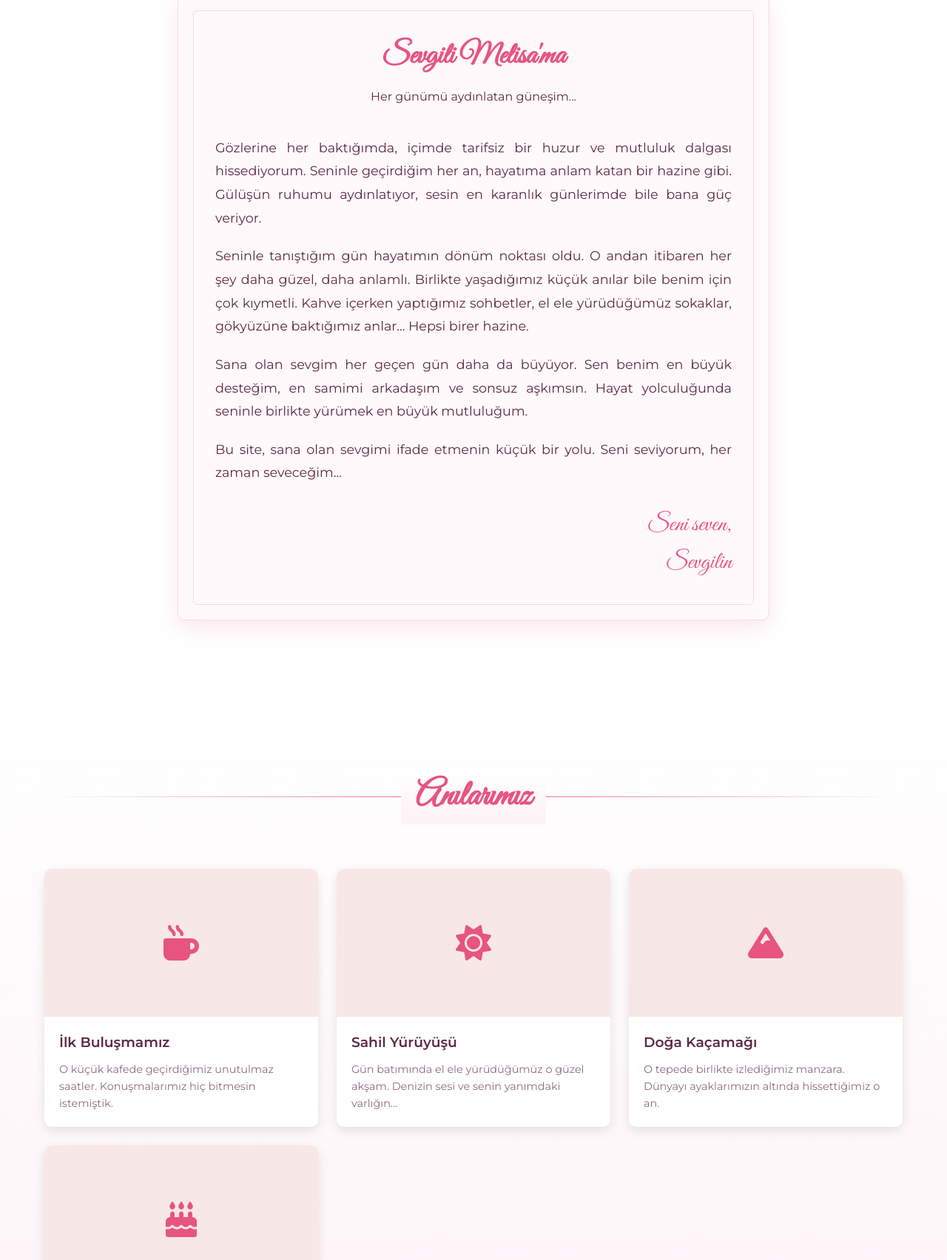
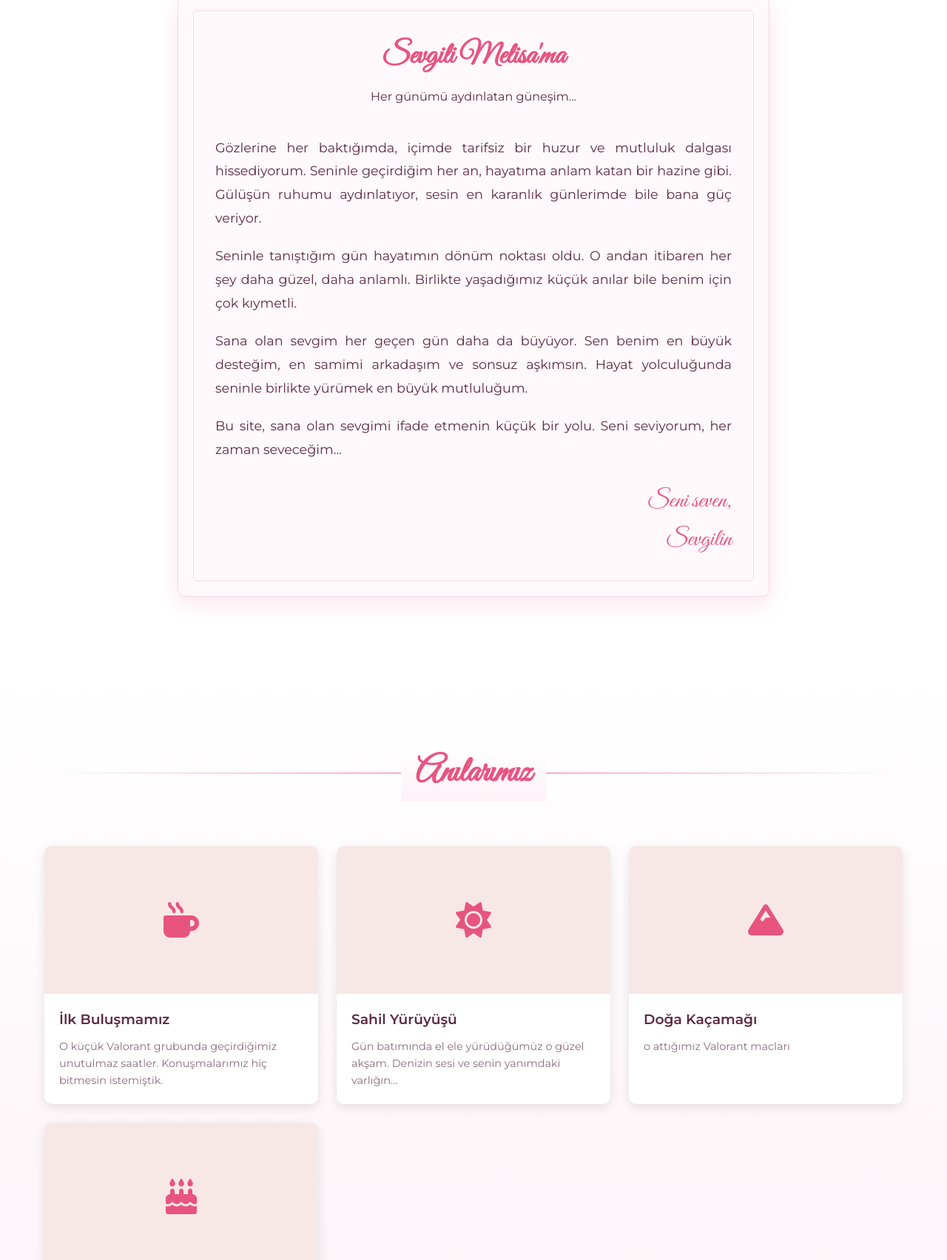
Before and after one commit to Seta31/melisa-khain, a plain HTML site: page index.html in a window 1280 px wide. Shown: the part 907-2611 px from the top of the page at 74% size. Drawn offline with Linux system fonts and the light colour scheme.

Commit message:
Update index.html

```diff
--- a/index.html
+++ b/index.html
@@ -405,7 +405,7 @@
                 </div>
                 <div class="letter-content">
                     <p>Gözlerine her baktığımda, içimde tarifsiz bir huzur ve mutluluk dalgası hissediyorum. Seninle geçirdiğim her an, hayatıma anlam katan bir hazine gibi. Gülüşün ruhumu aydınlatıyor, sesin en karanlık günlerimde bile bana güç veriyor.</p>
-                    <p>Seninle tanıştığım gün hayatımın dönüm noktası oldu. O andan itibaren her şey daha güzel, daha anlamlı. Birlikte yaşadığımız küçük anılar bile benim için çok kıymetli. Kahve içerken yaptığımız sohbetler, el ele yürüdüğümüz sokaklar, gökyüzüne baktığımız anlar... Hepsi birer hazine.</p>
+                    <p>Seninle tanıştığım gün hayatımın dönüm noktası oldu. O andan itibaren her şey daha güzel, daha anlamlı. Birlikte yaşadığımız küçük anılar bile benim için çok kıymetli.</p>
                     <p>Sana olan sevgim her geçen gün daha da büyüyor. Sen benim en büyük desteğim, en samimi arkadaşım ve sonsuz aşkımsın. Hayat yolculuğunda seninle birlikte yürümek en büyük mutluluğum.</p>
                     <p>Bu site, sana olan sevgimi ifade etmenin küçük bir yolu. Seni seviyorum, her zaman seveceğim...</p>
                 </div>
@@ -427,7 +427,7 @@
                     </div>
                     <div class="memory-info">
                         <h3>İlk Buluşmamız</h3>
-                        <p>O küçük kafede geçirdiğimiz unutulmaz saatler. Konuşmalarımız hiç bitmesin istemiştik.</p>
+                        <p>O küçük Valorant grubunda geçirdiğimiz unutulmaz saatler. Konuşmalarımız hiç bitmesin istemiştik.</p>
                     </div>
                 </div>
                 <div class="memory-card">
@@ -445,7 +445,7 @@
                     </div>
                     <div class="memory-info">
                         <h3>Doğa Kaçamağı</h3>
-                        <p>O tepede birlikte izlediğimiz manzara. Dünyayı ayaklarımızın altında hissettiğimiz o an.</p>
+                        <p>o attığımız Valorant macları</p>
                     </div>
                 </div>
                 <div class="memory-card">
```
